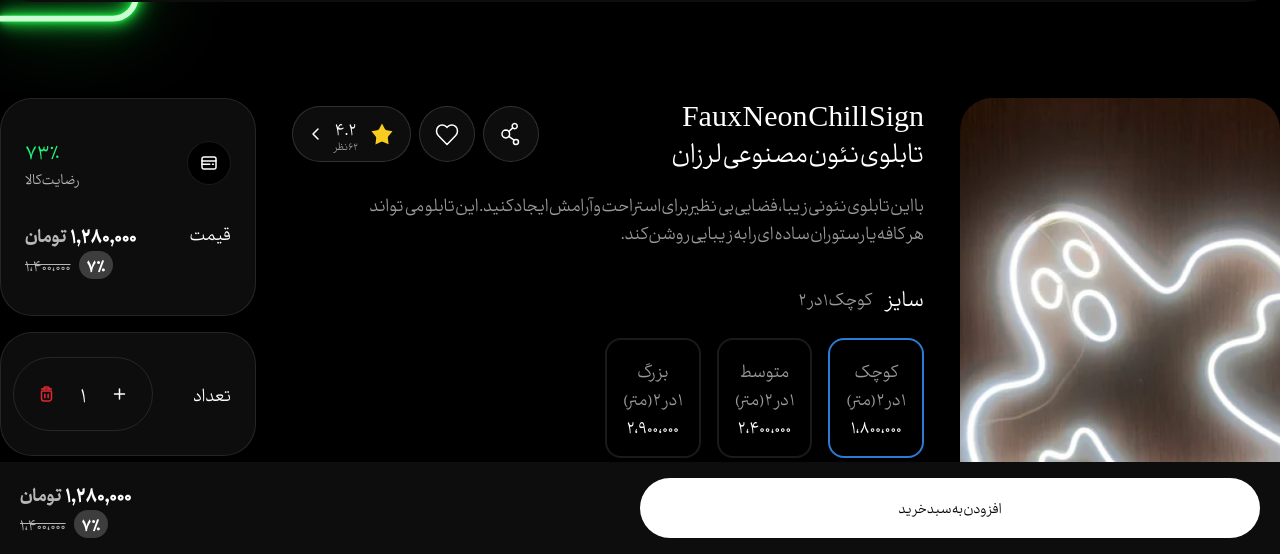
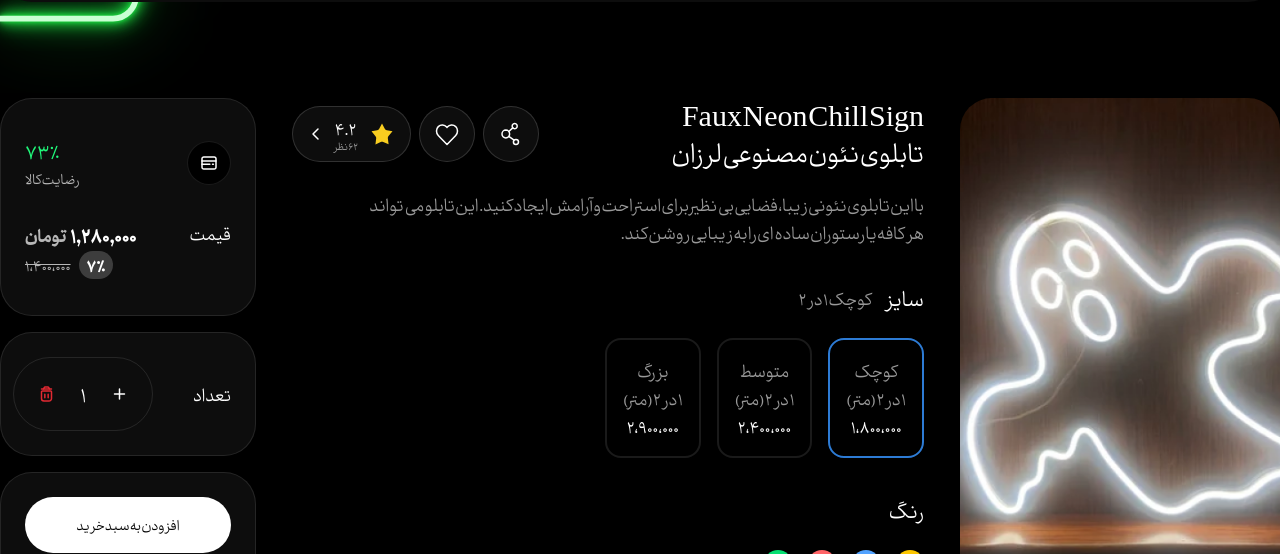
Before and after one commit to Sajjad3223/AvaLight, a website built with Vite: page single.html in a window 1280 px wide. Shown: the part 246-800 px from the top of the page. Built offline with nearby package versions, Linux system fonts and the light colour scheme.

Commit message:
Fix Show Mobile Overlay in Single Page in Desktop

```diff
--- a/single.html
+++ b/single.html
@@ -375,7 +375,7 @@
             </div>
 
             <!-- Price in Mobiles -->
-            <div class="fixed inset-x-0 py-4 px-5 bg-surface bottom-0 grid grid-cols-2 z-30">
+            <div class="fixed lg:hidden inset-x-0 py-4 px-5 bg-surface bottom-0 grid grid-cols-2 z-30">
               <button class="btn btn-primary !py-4">افزودن به سبد خرید</button>
               <div class="flex flex-col items-end">
                 <div class="flex items-center gap-1">
```
